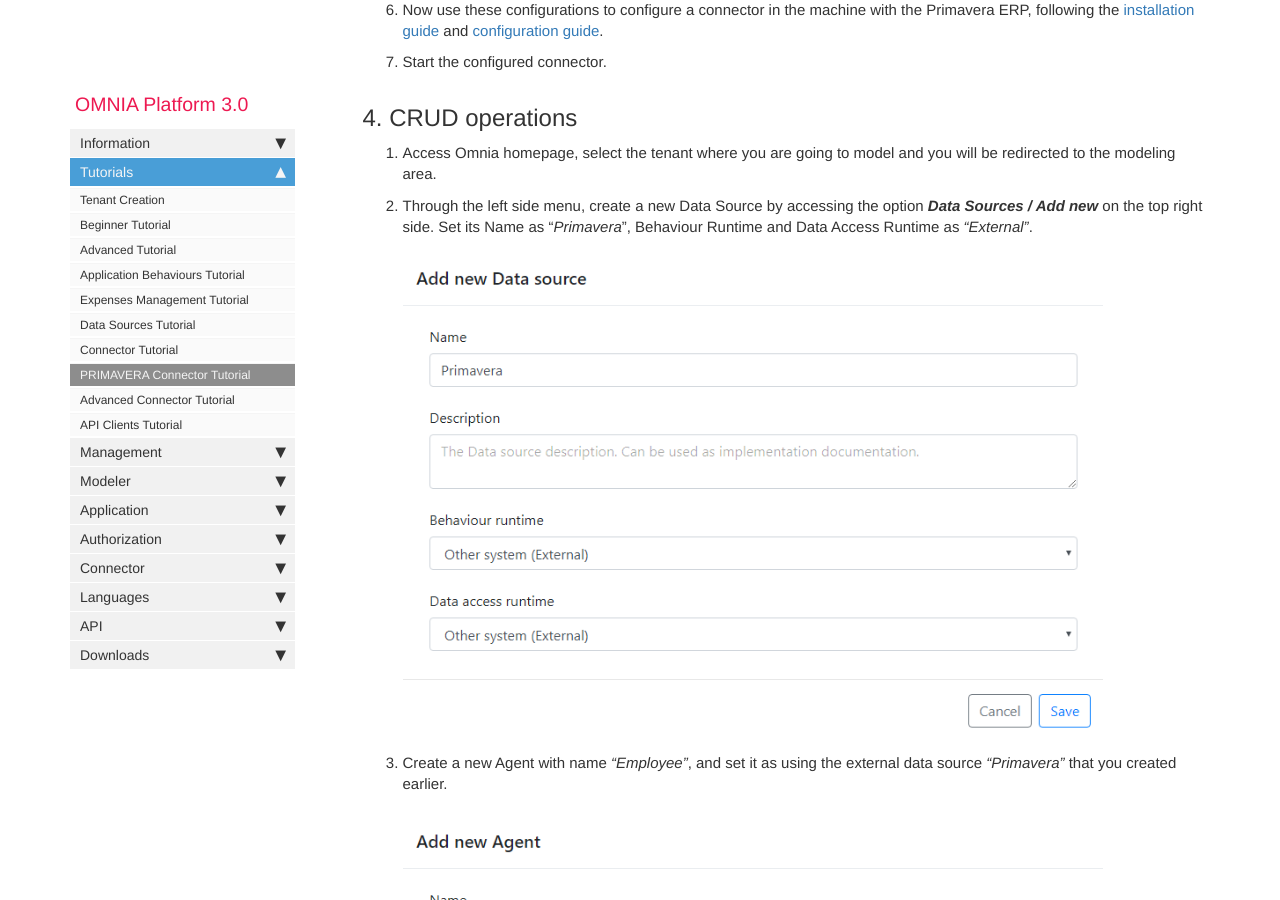
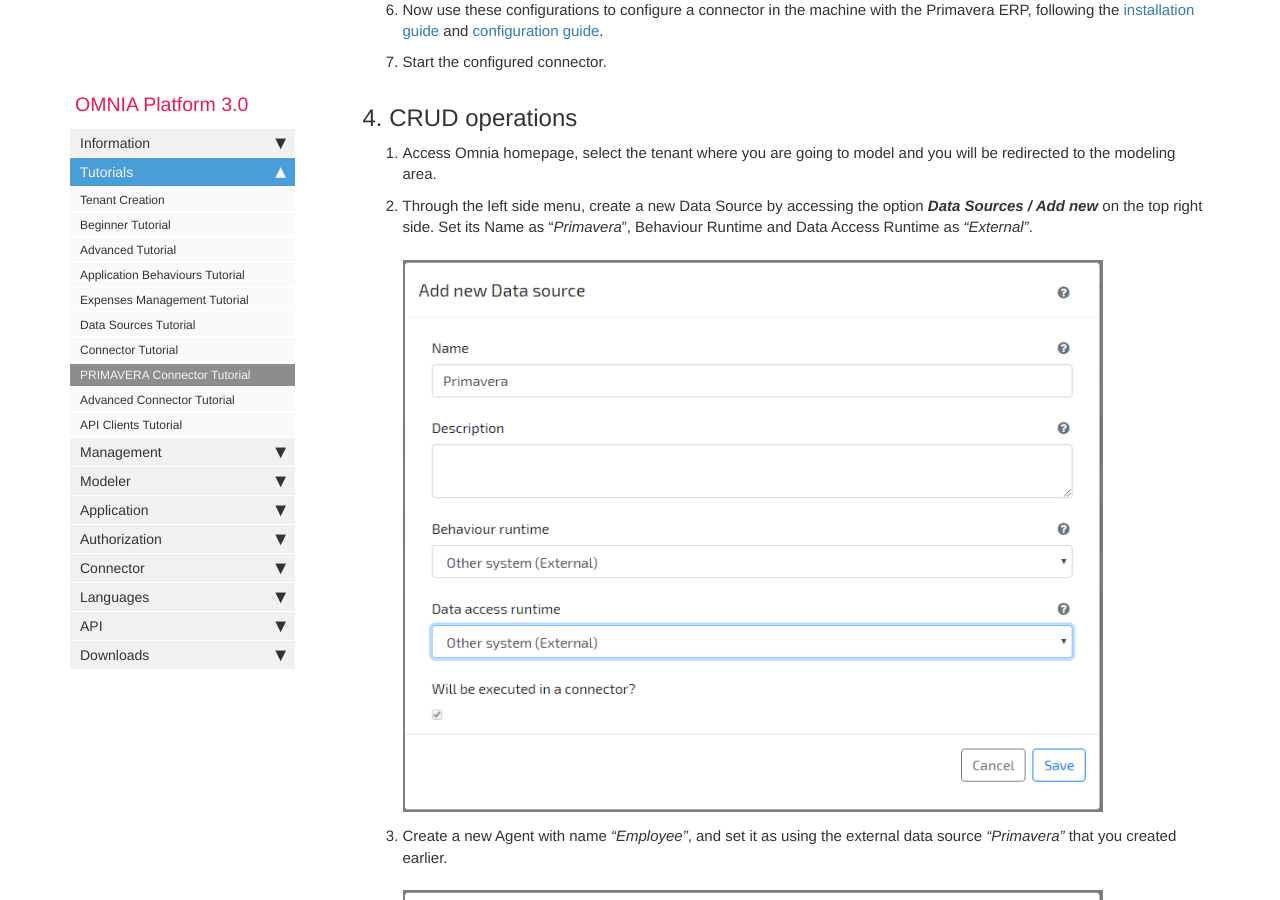
Before and after one commit to daniel8lopes/omnia3, a Jekyll site: the page built from docs/pages/omnia3/Tutorials/omnia3_primaveraconnectortutorial.md, in a window 1280 px wide and 900 px high, scrolled down 1026 px. Built offline with Jekyll 4.4.1, drawn with Linux system fonts in a browser that asks for light colours; nearby versions of some CDN libraries; comment, search, counter and statistics services are not loaded.

Commit message:
Update omnia3_primaveraconnectortutorial.md

```diff
--- a/docs/pages/omnia3/Tutorials/omnia3_primaveraconnectortutorial.md
+++ b/docs/pages/omnia3/Tutorials/omnia3_primaveraconnectortutorial.md
@@ -45,11 +45,11 @@ This tutorial also requires an access to [Primavera ERP](https://pt.primaverabss
 
 2. Through the left side menu, create a new Data Source by accessing the option ***Data Sources / Add new*** on the top right side. Set its Name as "*Primavera*", Behaviour Runtime and Data Access Runtime as *"External"*.
 
-    ![Modeler create DataSource](/images/tutorials/primaveraconnector/add-new-datasource.png)
+    ![Modeler create DataSource](/images/tutorials/primaveraconnector/Modeler-Create-DataSource.PNG)
 
 3. Create a new Agent with name *"Employee"*, and set it as using the external data source *"Primavera"* that you created earlier.
 
-    ![Modeler create Agent](/images/tutorials/primaveraconnector/add-new-agent.png)
+    ![Modeler create Agent](/images/tutorials/primaveraconnector/Modeler-Create-Agent.PNG)
 
 4. On Agent *"Employee"*, navigate to tab *"[Data References](https://docs.numbersbelieve.com/omnia3_modeler_references.html)"*, and define a reference for Primavera assemblies:
 
```
